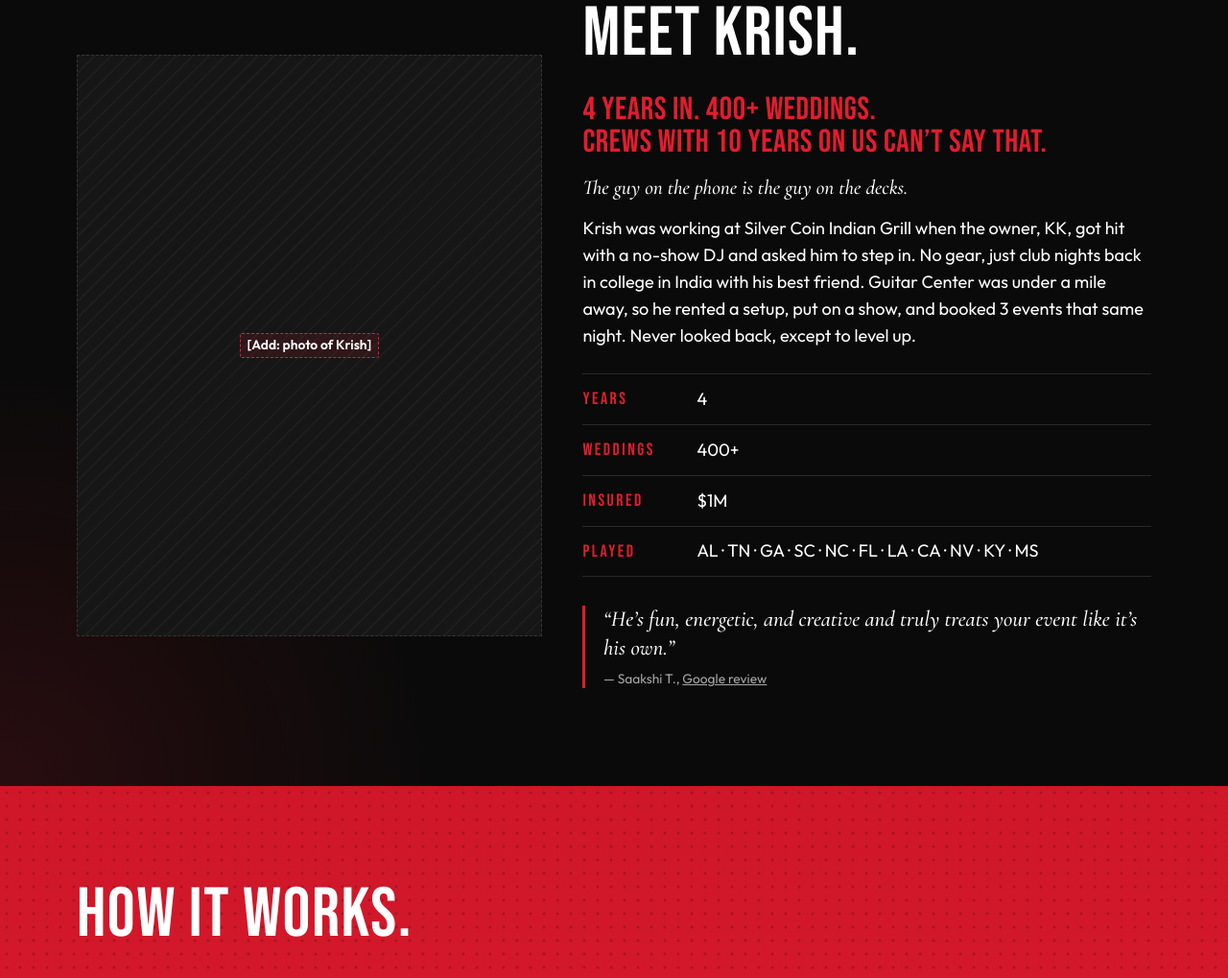
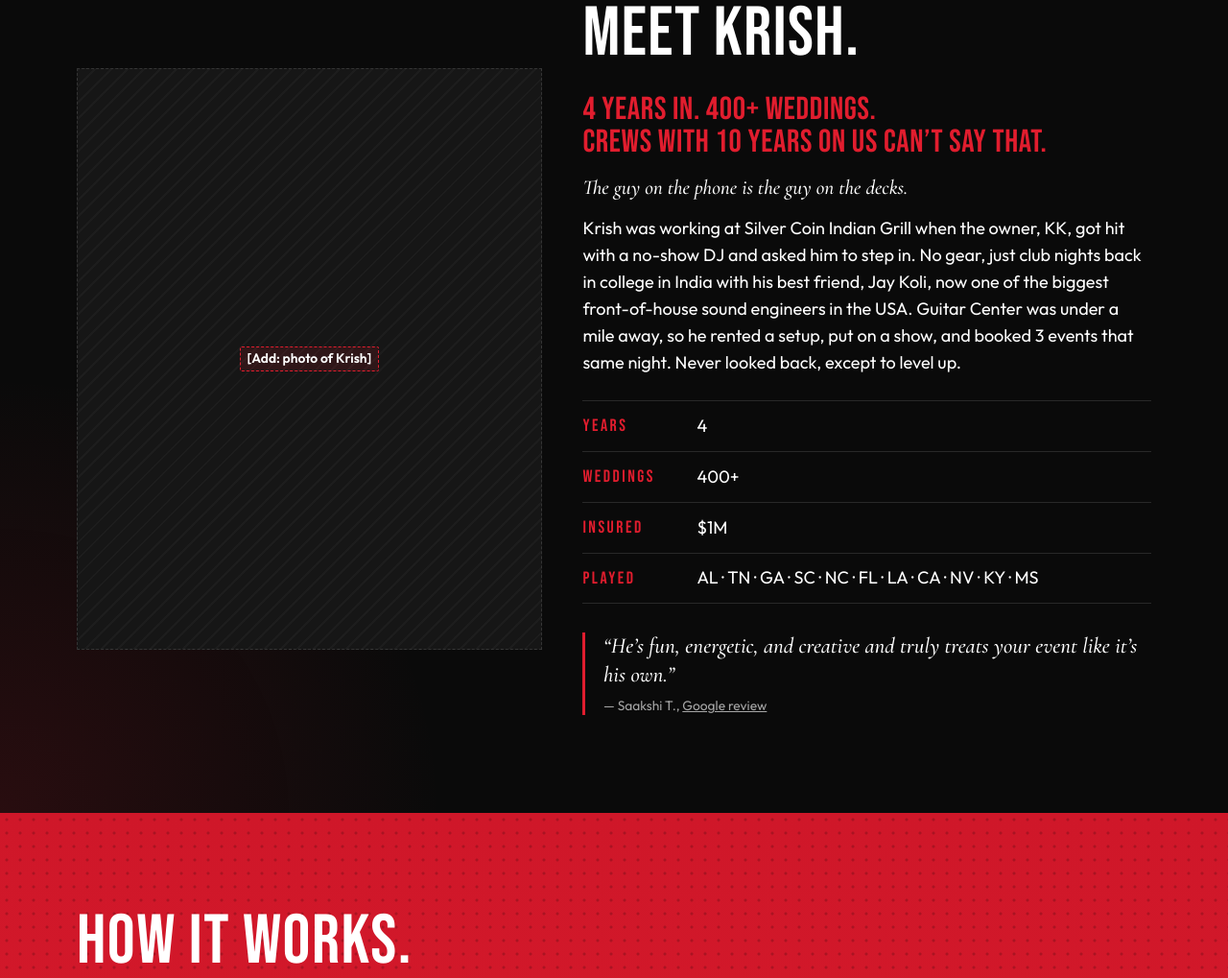
Before and after one commit to krish-mm/desisoundguys, a plain HTML site: page index.html in a window 1280 px wide. Shown: the part 6155-7174 px from the top of the page at 96% size. Drawn offline with nearby package versions, Linux system fonts and the light colour scheme; no server answers.

Commit message:
Meet Krish bio: name Jay Koli

```diff
--- a/index.html
+++ b/index.html
@@ -518,7 +518,7 @@
           <h2>Meet Krish.</h2>
           <p class="team-claim">4 years in. 400+ weddings.<br>Crews with 10 years on us can’t say that.</p>
           <p class="bar-body">The guy on the phone is the guy on the decks.</p>
-          <p class="team-bio">Krish was working at Silver Coin Indian Grill when the owner, KK, got hit with a no-show DJ and asked him to step in. No gear, just club nights back in college in India with his best friend. Guitar Center was under a mile away, so he rented a setup, put on a show, and booked 3 events that same night. Never looked back, except to level up.</p>
+          <p class="team-bio">Krish was working at Silver Coin Indian Grill when the owner, KK, got hit with a no-show DJ and asked him to step in. No gear, just club nights back in college in India with his best friend, Jay Koli, now one of the biggest front-of-house sound engineers in the USA. Guitar Center was under a mile away, so he rented a setup, put on a show, and booked 3 events that same night. Never looked back, except to level up.</p>
           <dl class="team-facts">
             <div><dt>Years</dt><dd>4</dd></div>
             <div><dt>Weddings</dt><dd>400+</dd></div><div><dt>Insured</dt><dd>$1M</dd></div>
```
